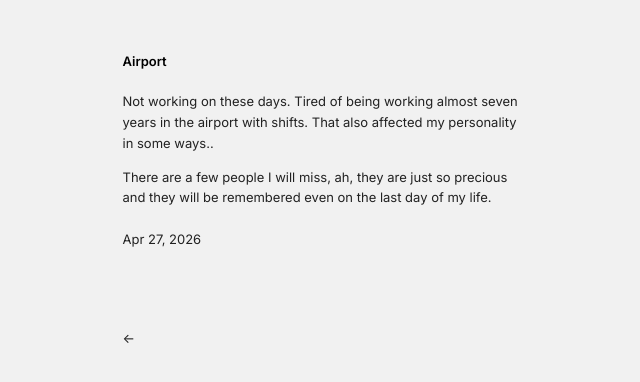
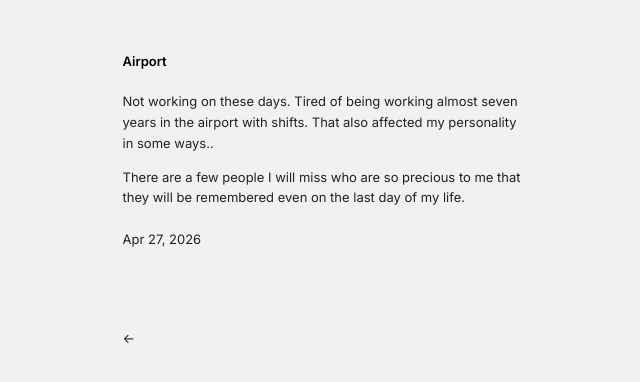
Before and after one commit to hayriartar/hayriartar.github.io, a Jekyll site: the page built from _posts/2026-04-27-airport.md, in a window 1280 px wide. Shown: the top 382 px of the page, without its empty margins (310-950 px from the left). Built offline with Jekyll 4.4.1, drawn with Linux system fonts in a browser that asks for light colours.

Commit message:
Update 2026-04-27-airport.md

```diff
--- a/_posts/2026-04-27-airport.md
+++ b/_posts/2026-04-27-airport.md
@@ -9,4 +9,4 @@ Not working on these days. Tired of being working almost seven years in the airp
 That also affected my personality in some ways..
 
 
-There are a few people I will miss, ah, they are just so precious and they will be remembered even on the last day of my life.
+There are a few people I will miss who are so precious to me that they will be remembered even on the last day of my life.
```
